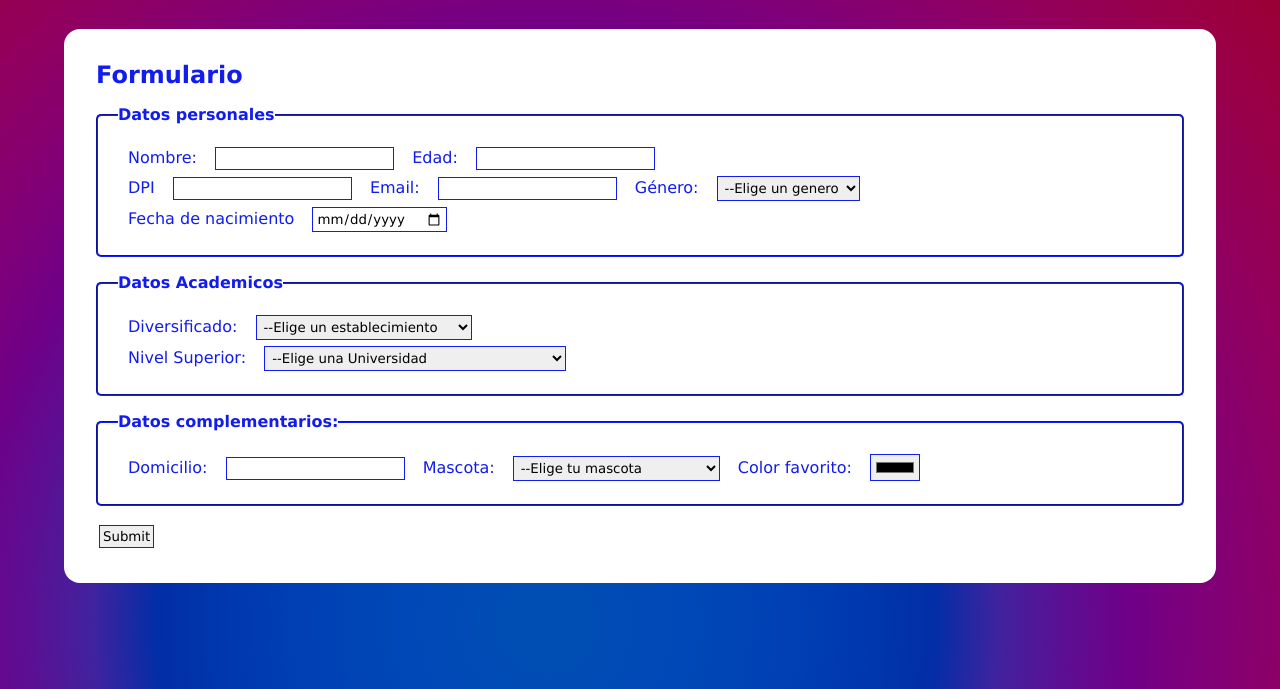
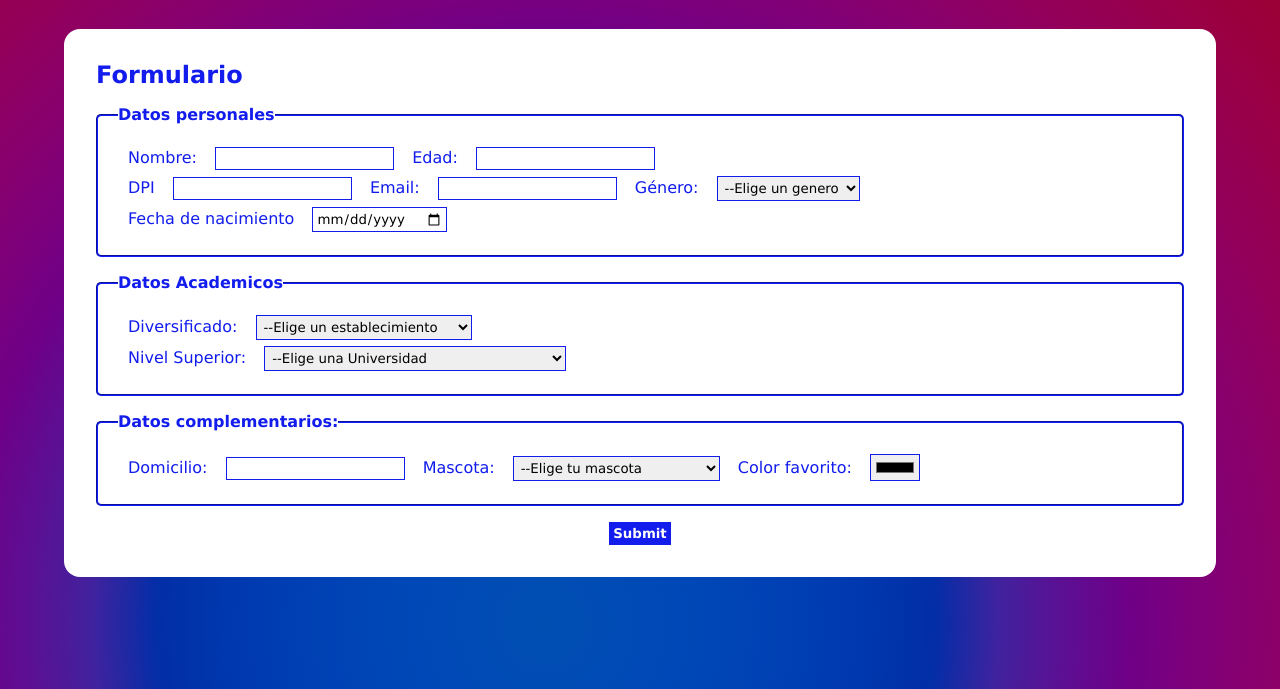
Before and after one commit to AllansMV/Proyectos-Udemy, a plain HTML site: page index.html in a window 1280 px wide. Shown: the part 111-800 px from the top of the page. Drawn offline with Linux system fonts and the light colour scheme.

Commit message:
file 1.1

```diff
--- a/style.css
+++ b/style.css
@@ -70,3 +70,12 @@ select {
     padding: 3px;
     border: 1px solid var(--color3);
 }
+
+#enviar {
+    background-color: var(--color3);
+    color: var(--color1);
+    padding: 3px;
+    font-weight: 600;
+    display: block;
+    margin: auto;
+}
```
Also changed, not shown: index.html (+1 -1 lines).
